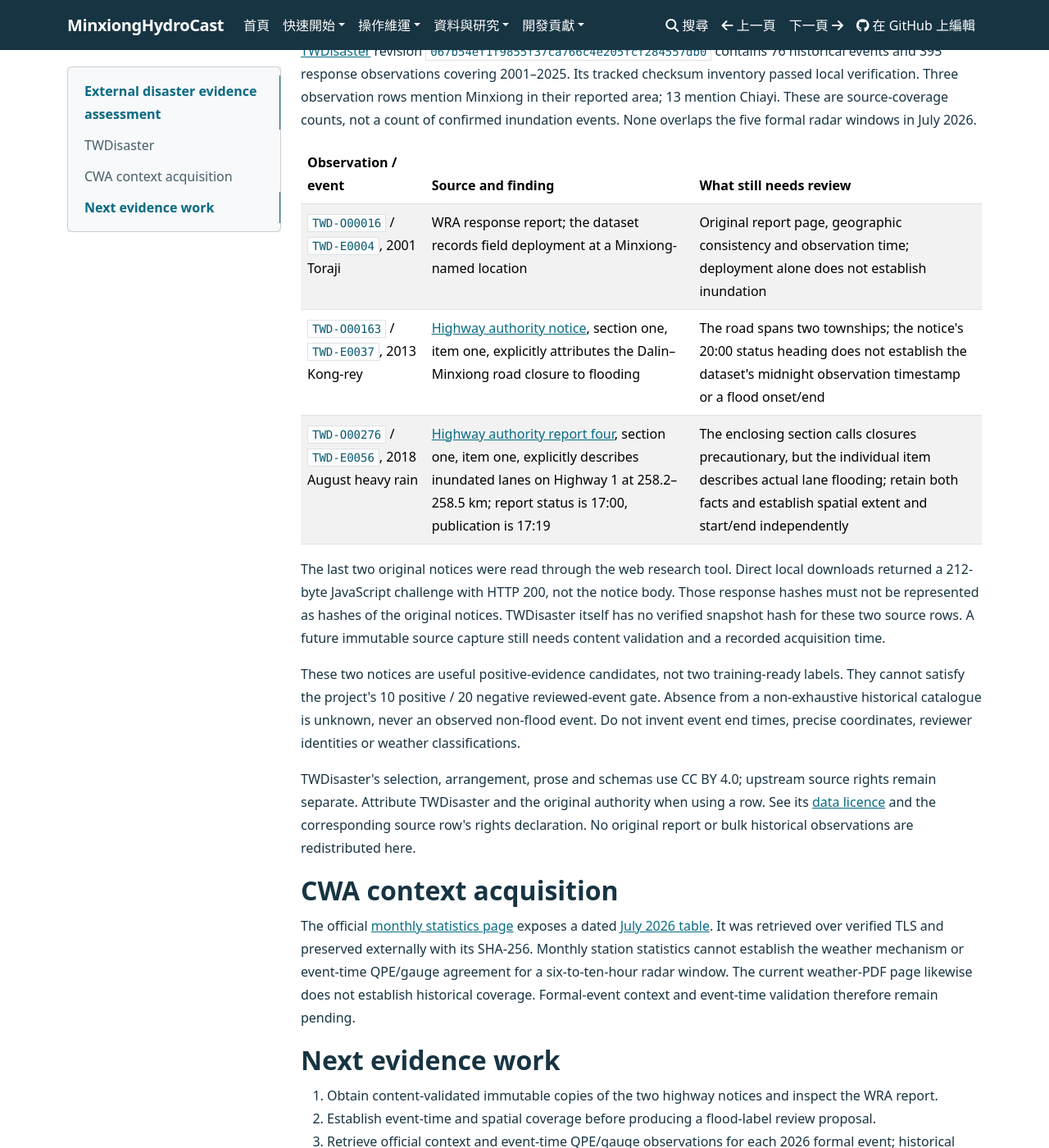
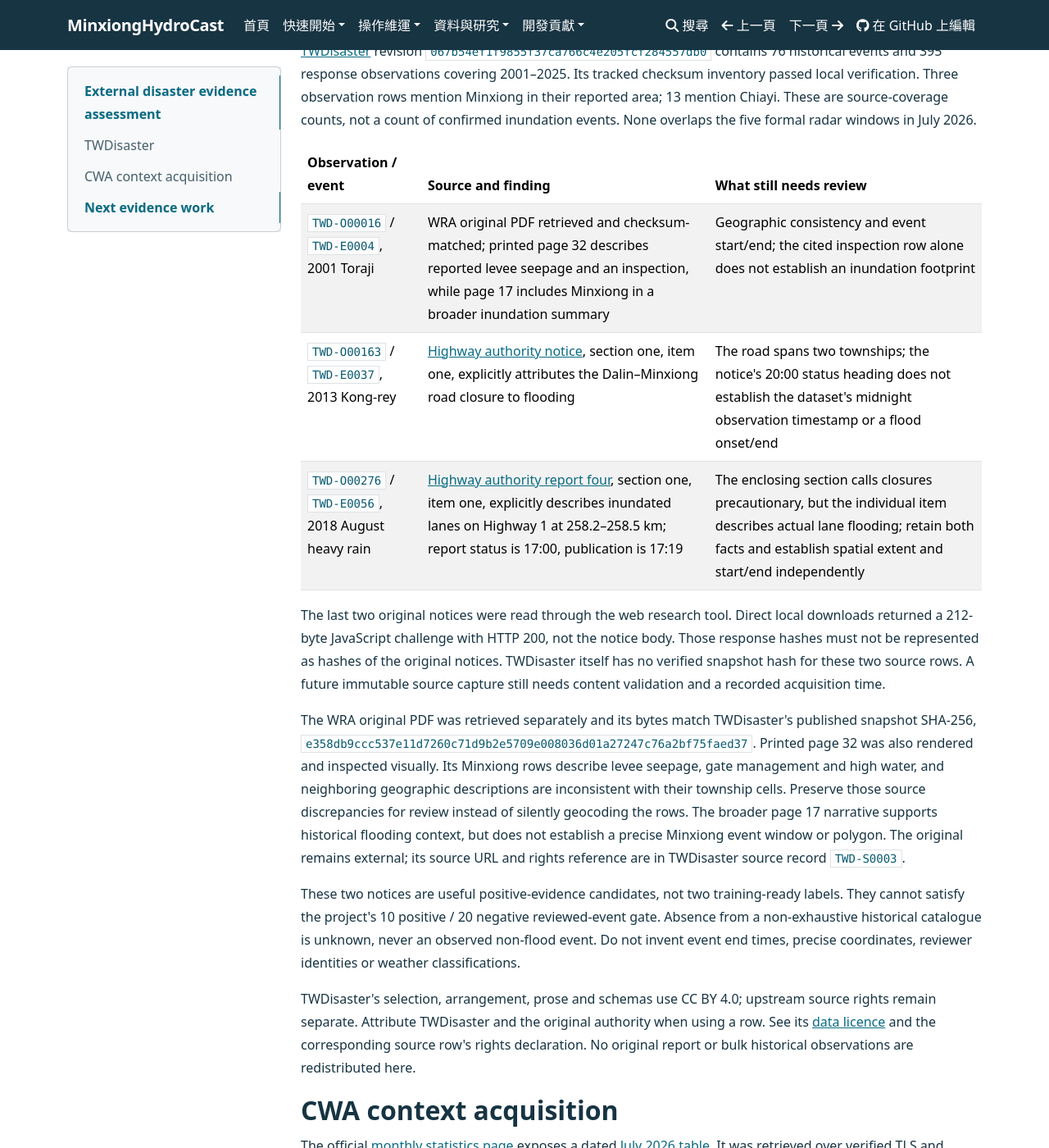
Before and after one commit to KageRyo/MinxiongHydroCast, an MkDocs documentation site: the page built from docs/external_disaster_evidence.md, in a window 1280 px wide and 1400 px high, scrolled down 221 px. Shown: the whole window at 82% size. Built offline with MkDocs 1.6.1, drawn with Linux system fonts in a browser that asks for light colours; some of the changed text lies outside the part shown.

Commit message:
docs: verify original WRA report and retain spatial discrepancies

```diff
--- a/docs/external_disaster_evidence.md
+++ b/docs/external_disaster_evidence.md
@@ -14,7 +14,7 @@ radar windows in July 2026.
 
 | Observation / event | Source and finding | What still needs review |
 | --- | --- | --- |
-| `TWD-O00016` / `TWD-E0004`, 2001 Toraji | WRA response report; the dataset records field deployment at a Minxiong-named location | Original report page, geographic consistency and observation time; deployment alone does not establish inundation |
+| `TWD-O00016` / `TWD-E0004`, 2001 Toraji | WRA original PDF retrieved and checksum-matched; printed page 32 describes reported levee seepage and an inspection, while page 17 includes Minxiong in a broader inundation summary | Geographic consistency and event start/end; the cited inspection row alone does not establish an inundation footprint |
 | `TWD-O00163` / `TWD-E0037`, 2013 Kong-rey | [Highway authority notice](https://www.thb.gov.tw/News_Content_table.aspx?n=87&s=43690), section one, item one, explicitly attributes the Dalin–Minxiong road closure to flooding | The road spans two townships; the notice's 20:00 status heading does not establish the dataset's midnight observation timestamp or a flood onset/end |
 | `TWD-O00276` / `TWD-E0056`, 2018 August heavy rain | [Highway authority report four](https://www.thb.gov.tw/News_Content_table.aspx?n=87&s=57769), section one, item one, explicitly describes inundated lanes on Highway 1 at 258.2–258.5 km; report status is 17:00, publication is 17:19 | The enclosing section calls closures precautionary, but the individual item describes actual lane flooding; retain both facts and establish spatial extent and start/end independently |
 
@@ -23,6 +23,15 @@ returned a 212-byte JavaScript challenge with HTTP 200, not the notice body. Tho
 must not be represented as hashes of the original notices. TWDisaster itself has no verified
 snapshot hash for these two source rows. A future immutable source capture still needs content
 validation and a recorded acquisition time.
+
+The WRA original PDF was retrieved separately and its bytes match TWDisaster's published snapshot
+SHA-256, `e358db9ccc537e11d7260c71d9b2e5709e008036d01a27247c76a2bf75faed37`.
+Printed page 32 was also rendered and inspected visually. Its Minxiong rows describe levee
+seepage, gate management and high water, and neighboring geographic descriptions are inconsistent
+with their township cells. Preserve those source discrepancies for review instead of silently
+geocoding the rows. The broader page 17 narrative supports historical flooding context, but does
+not establish a precise Minxiong event window or polygon. The original remains external; its
+source URL and rights reference are in TWDisaster source record `TWD-S0003`.
 
 These two notices are useful positive-evidence candidates, not two training-ready labels.
 They cannot satisfy the project's 10 positive / 20 negative reviewed-event gate. Absence from a
@@ -47,7 +56,8 @@ coverage. Formal-event context and event-time validation therefore remain pendin
 
 ## Next evidence work
 
-1. Obtain content-validated immutable copies of the two highway notices and inspect the WRA report.
+1. Obtain content-validated immutable copies of the two highway notices and resolve the WRA
+   report's spatial inconsistencies against independent official evidence.
 2. Establish event-time and spatial coverage before producing a flood-label review proposal.
 3. Retrieve official context and event-time QPE/gauge observations for each 2026 formal event;
    historical disasters do not substitute for these missing inputs.
```
